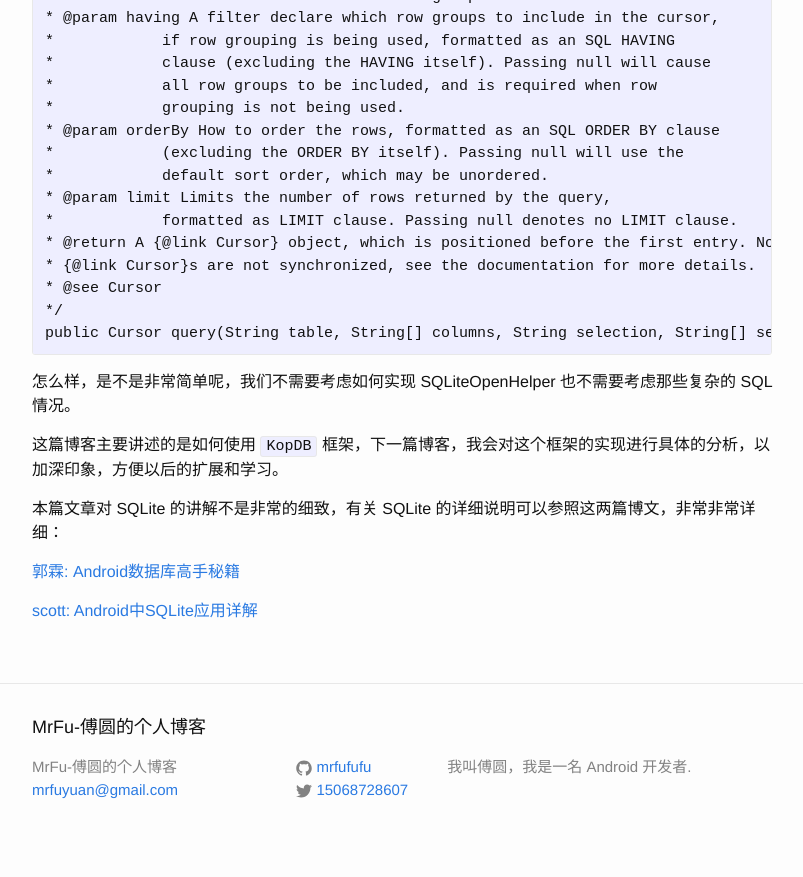
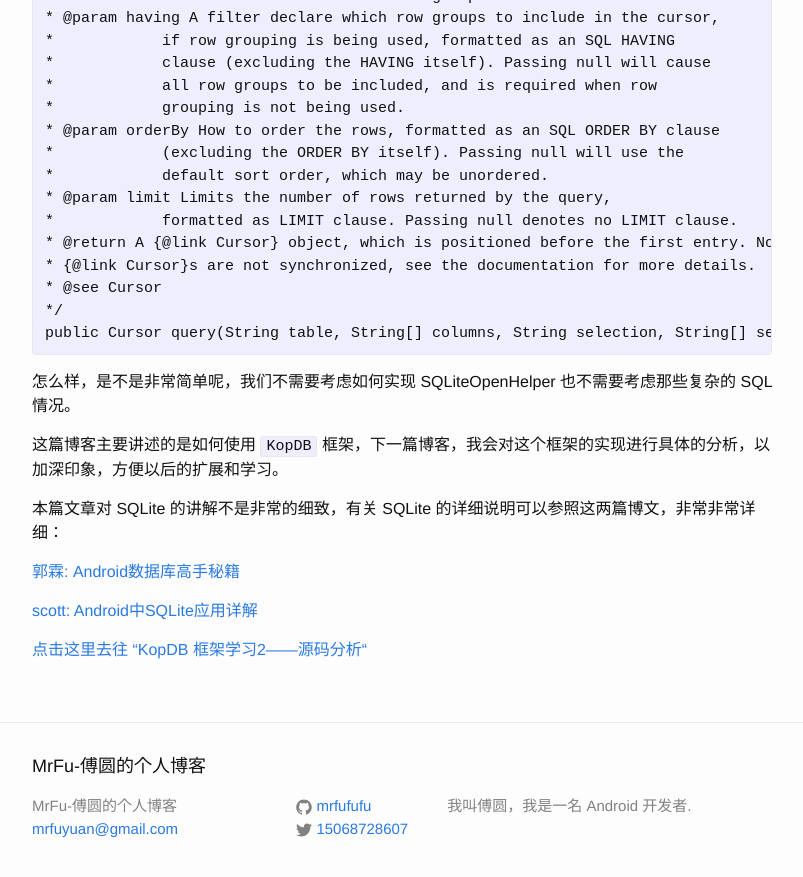
Before and after one commit to MrFuFuFu/mrfufufu.github.io, a Jekyll site: the page built from _posts/2015-05-23-KopDB1.markdown, in a window 1280 px wide and 900 px high, scrolled down 4068 px. Shown: the top 877 px of the window, without its empty margins (238-1041 px from the left). Built offline with Jekyll 4.4.1, drawn with Linux system fonts in a browser that asks for light colours; Markdown is read by kramdown in place of the engine named in the settings.

Commit message:
增加跳转链接

```diff
--- a/_posts/2015-05-23-KopDB1.markdown
+++ b/_posts/2015-05-23-KopDB1.markdown
@@ -214,3 +214,6 @@
 [郭霖: Android数据库高手秘籍](http://blog.csdn.net/column/details/android-database-pro.html)
 
 [scott: Android中SQLite应用详解](http://blog.csdn.net/liuhe688/article/details/6715983)
+
+
+[点击这里去往 “KopDB 框架学习2——源码分析“](http://mrfufufu.github.io/android/2015/05/24/KopDB2.html)
--- a/_posts/2015-05-24-KopDB2.markdown
+++ b/_posts/2015-05-24-KopDB2.markdown
@@ -7,7 +7,7 @@
 
 上次我们主要是对 `KopDB` 框架的使用进行了分析，它是非常简单有用的。这次主要是对它的源码进行分析，进一步的来了解它的真面目。
 
-
+[点击这里去往 "KopDB 框架学习1——使用"](http://mrfufufu.github.io/android/2015/05/23/KopDB1.html)
 
 因为 `KopDB` 采用的是对象关系映射(ORM)模式，即我们使用的编程语言是面向对象语言，而我们使用的数据库则是关系型数据库，那么将面向对象的语言和面向关系的数据库之间建立一种映射关系，这就是对象关系映射了。
 
```
